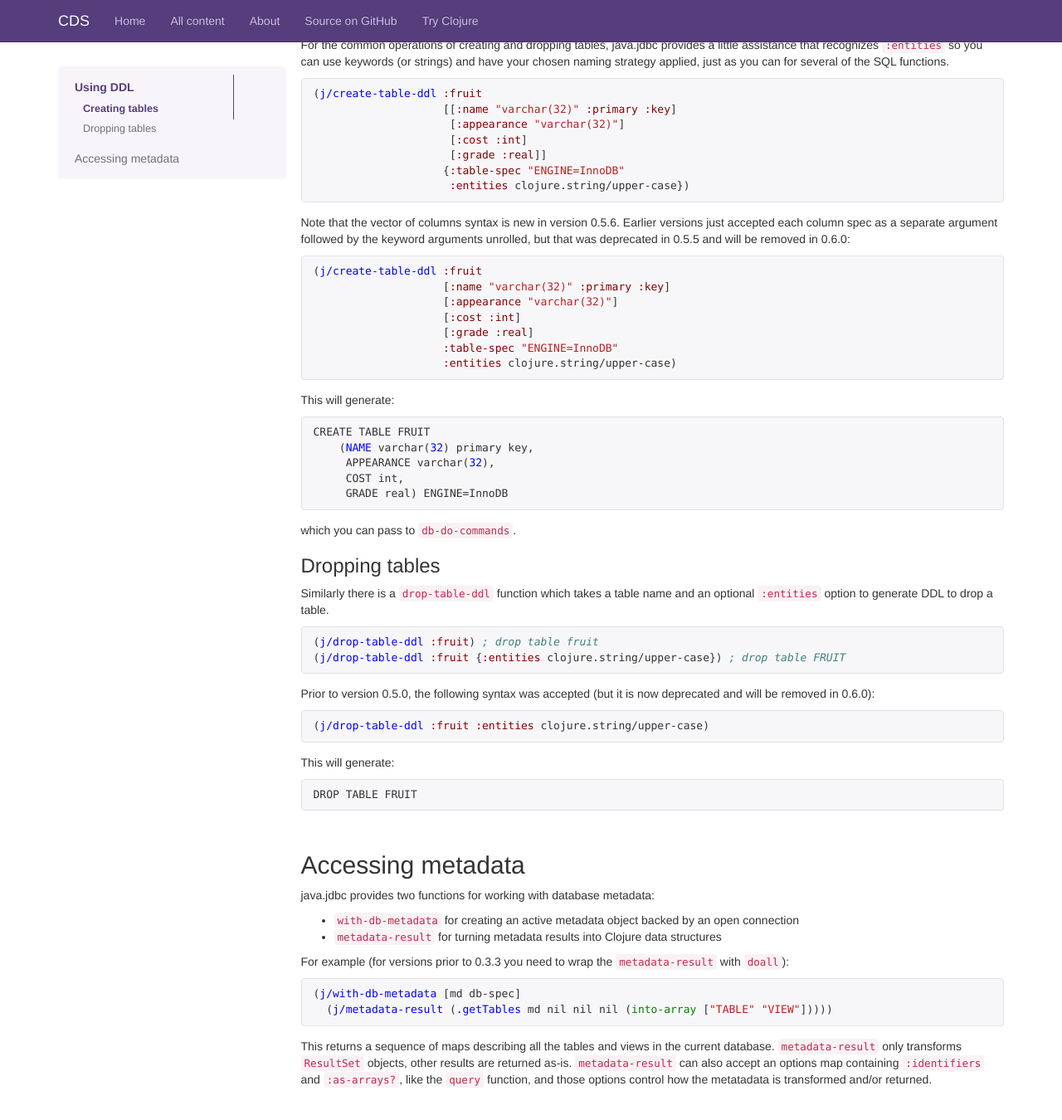
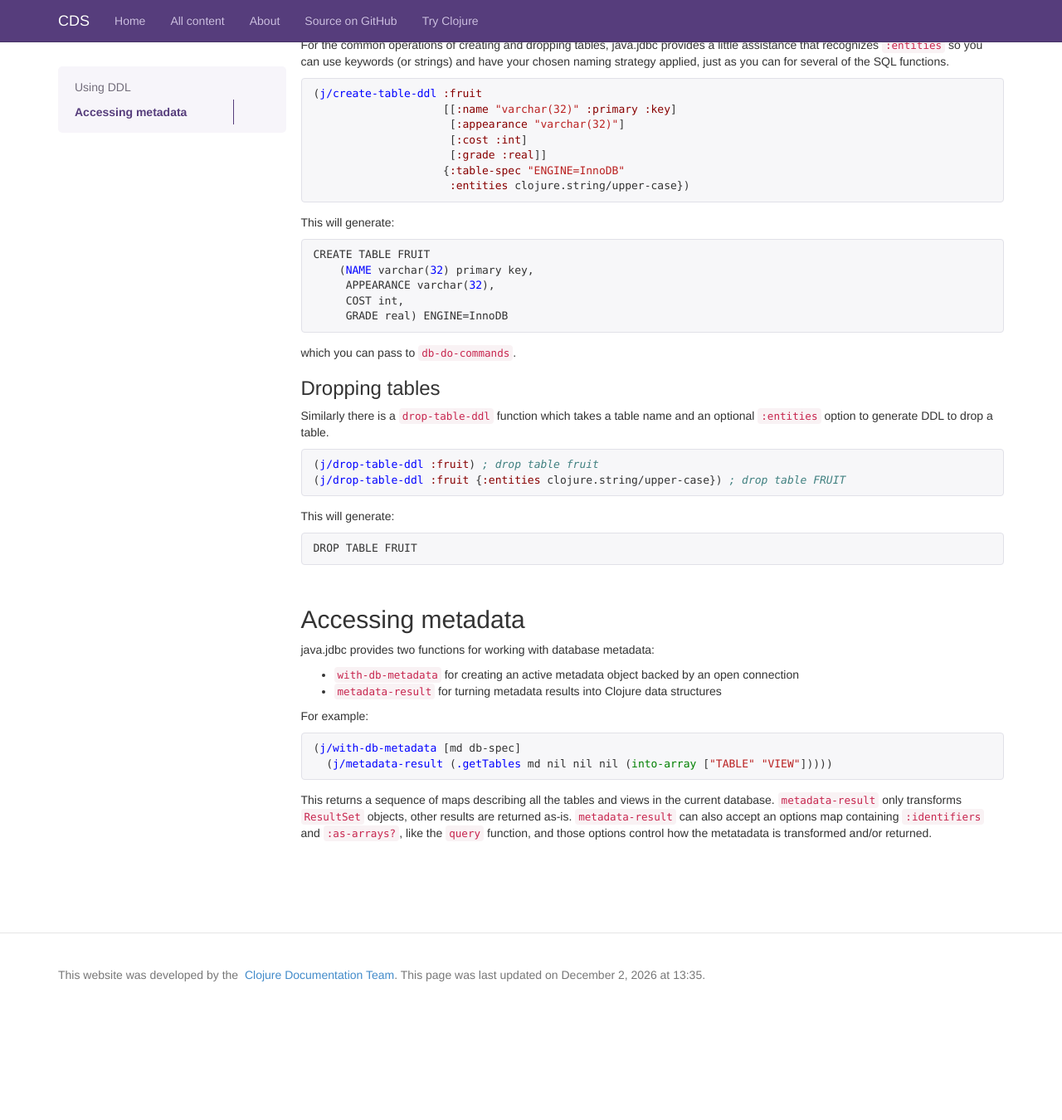
Before and after one commit to clojuredocs/guides, a Jekyll site: the page built from articles/ecosystem/java_jdbc/using_ddl.md, in a window 1280 px wide and 1400 px high, scrolled down 431 px. Shown: the top 1350 px of the window at 83% size. Built offline with Jekyll 4.4.1, drawn with Linux system fonts in a browser that asks for light colours; some web fonts are replaced; Markdown is read by kramdown in place of the engine named in the settings; after the commit the page ends 1646 px from its top, so only the background shows below that.

Commit message:
Update Using DDL/SQL to 0.7.0 API

````diff
--- a/articles/ecosystem/java_jdbc/using_ddl.md
+++ b/articles/ecosystem/java_jdbc/using_ddl.md
@@ -9,14 +9,14 @@
 approach is:
 
 ```clojure
-(j/db-do-commands db-spec sql-command-1 sql-command-2 .. sql-command-n)
+(j/db-do-commands db-spec [sql-command-1 sql-command-2 .. sql-command-n])
 ```
 
 The commands are executed as a single, batched statement, wrapped in a
 transaction. If you want to avoid the transaction, use this approach:
 
 ```clojure
-(j/db-do-commands db-spec false sql-command-1 sql-command-2 .. sql-command-n)
+(j/db-do-commands db-spec false [sql-command-1 sql-command-2 .. sql-command-n])
 ```
 
 ### Creating tables
@@ -35,22 +35,6 @@
                     {:table-spec "ENGINE=InnoDB"
                      :entities clojure.string/upper-case})
 ```
-
-Note that the vector of columns syntax is new in version 0.5.6. Earlier
-versions just accepted each column spec as a separate argument followed by the
-keyword arguments unrolled, but that was deprecated in 0.5.5 and will be
-removed in 0.6.0:
-
-```clojure
-(j/create-table-ddl :fruit
-                    [:name "varchar(32)" :primary :key]
-                    [:appearance "varchar(32)"]
-                    [:cost :int]
-                    [:grade :real]
-                    :table-spec "ENGINE=InnoDB"
-                    :entities clojure.string/upper-case)
-```
-
 This will generate:
 
 ```clojure
@@ -73,13 +57,6 @@
 (j/drop-table-ddl :fruit {:entities clojure.string/upper-case}) ; drop table FRUIT
 ```
 
-Prior to version 0.5.0, the following syntax was accepted (but it is now
-deprecated and will be removed in 0.6.0):
-
-```clojure
-(j/drop-table-ddl :fruit :entities clojure.string/upper-case)
-```
-
 This will generate:
 
 ```clojure
@@ -94,8 +71,7 @@
   connection
 * `metadata-result` for turning metadata results into Clojure data structures
 
-For example (for versions prior to 0.3.3 you need to wrap the `metadata-result`
-with `doall`):
+For example:
 
 ```clojure
 (j/with-db-metadata [md db-spec]
````
Also changed, not shown: articles/ecosystem/java_jdbc/using_sql.md (+28 -38 lines).
